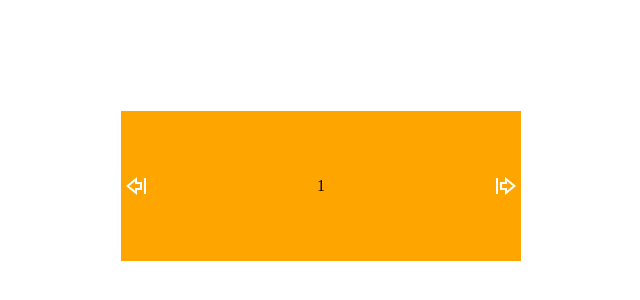
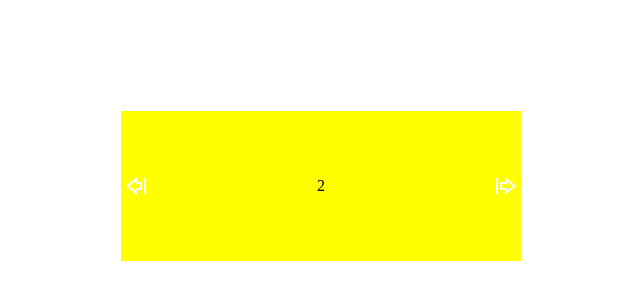
Before and after one commit to sgj4958/slides, a plain HTML site: page slider.html in a window 1280 px wide. Shown: the part 214-514 px from the top of the page, without its empty margins (319-959 px from the left). Drawn offline with nearby package versions, Linux system fonts and the light colour scheme.

Commit message:
자동스크롤 기능 추가

```diff
--- a/slider.html
+++ b/slider.html
@@ -139,7 +139,7 @@
 
     setArrowDisplay()
 
-    const transitionModify = (type) => slideWrap.classList[type ? "remove" : "add"]("zeroTran")
+    const transitionEnable = (type) => slideWrap.classList[type ? "remove" : "add"]("zeroTran")
     const slideMove = (left = false) => {
         const nowLeft = getNowLeft()
         const nowLeftCorrection = Math.round(nowLeft / slideWidth) * slideWidth
@@ -149,24 +149,28 @@
         else if(!left && nowLeft >= minSlideWidth) setLeft(minSlideWidth) // 왼쪽 끝
     }
 
+    const setLeftCorrection = () => setLeft(Math.round(getNowLeft() / slideWidth) * slideWidth)
+
     let isNowMoving = false
     document.querySelectorAll("#slider .arrow").forEach(element => {
         element.addEventListener("click", () => {
             if(isNowMoving) return
             isNowMoving = true
+            transitionEnable(true)
             slideMove(element.id == "right")
+
+            // setLeftCorrection() // 화살표로 슬라이드 넘길 시 가끔 애매한 구역에 멈추는 경우 발생함.
         })
 
         slideWrap.addEventListener("transitionend", () => {
-
             if(infiniteSlide) {
                 const nowLeft = getNowLeft()
                 const normalFirstSlideLeft = minSlideWidth - slideWidth
                 const normalLastSlideLeft = maxSlideWidth + slideWidth
-                transitionModify(true)
+                transitionEnable(true)
                 if(nowLeft == maxSlideWidth) setLeft(normalFirstSlideLeft)
                 else if(nowLeft == minSlideWidth) setLeft(normalLastSlideLeft)
-                transitionModify(false)
+                transitionEnable(false)
             }
 
             setArrowDisplay()
@@ -177,13 +181,13 @@
     slider.addEventListener("mousedown", (e) => {
         const nowLeft = getNowLeft()
         slider.style.cursor = "grabbing";
-        transitionModify(false)
+        transitionEnable(false)
 
         const mouseMoveEvent = event => setLeft(nowLeft - (e.x - event.x))
         document.addEventListener("mousemove", mouseMoveEvent);
 
         document.addEventListener("mouseup", (event) => {
-            transitionModify(true)
+            transitionEnable(true)
             const mouseMoveValueCorrection = 100
             const mouseMoveValue = e.x - event.x
 
@@ -195,5 +199,8 @@
             document.removeEventListener("mousemove", mouseMoveEvent)
         })
     })
+
+    const autoSlide = true
+    if(autoSlide) setInterval(() => document.querySelector("#slider .arrow#right").click(), 2000)
 </script>
 </html>
```
